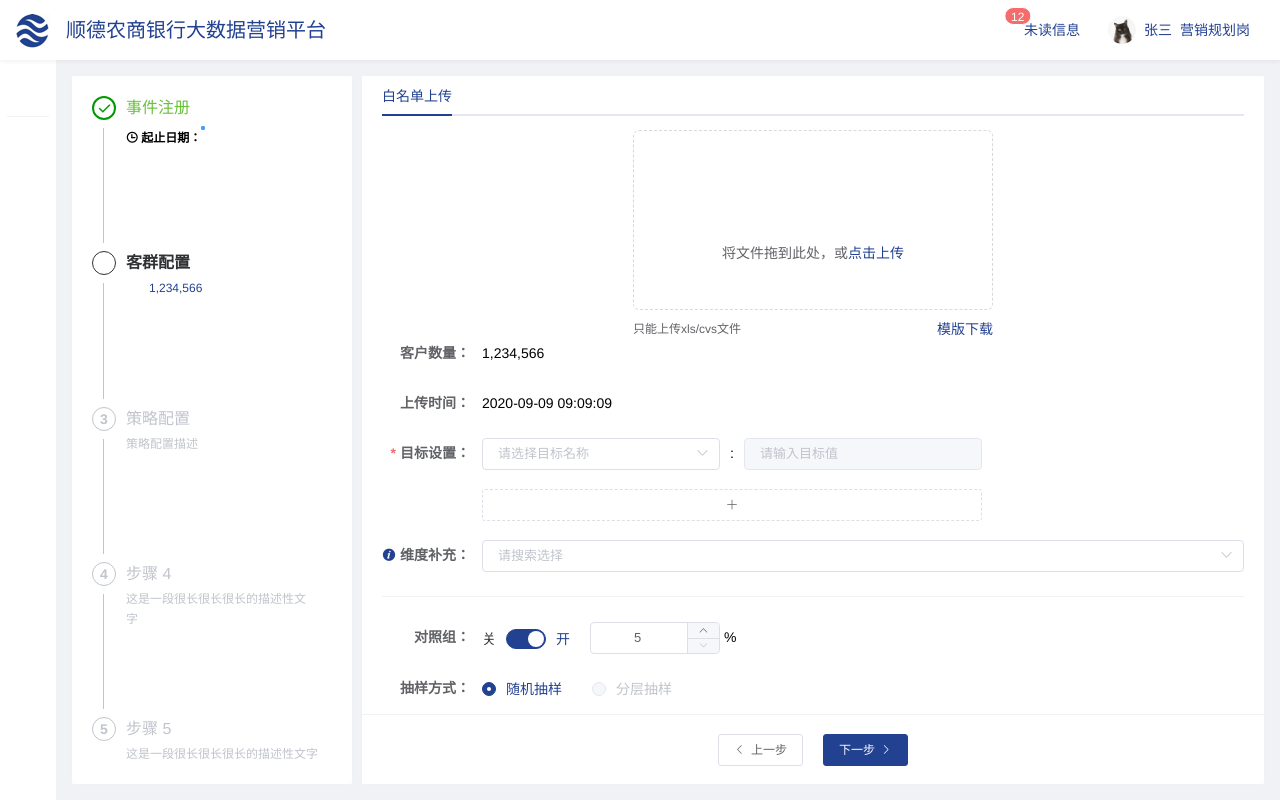
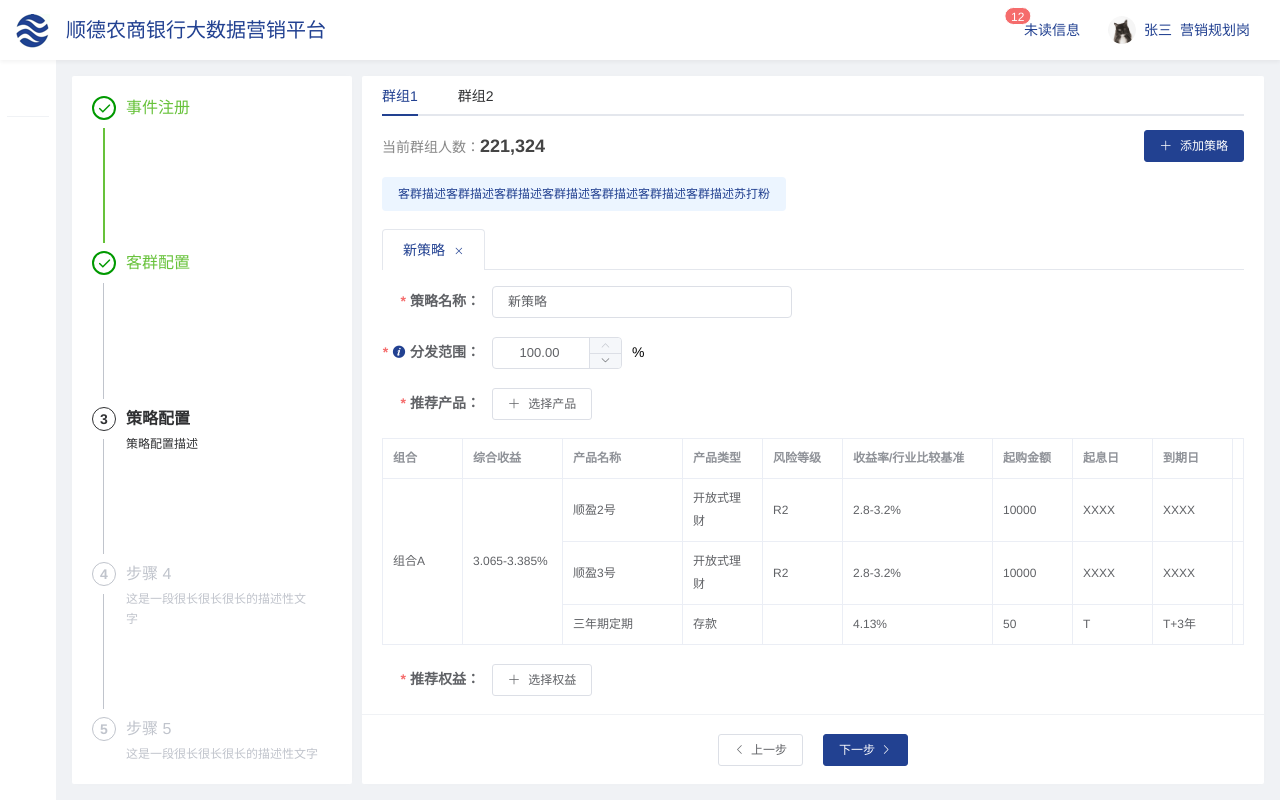
Before and after one commit to zhangxiao22/sdbfront, a Vue app: page /#/createEvent in a window 1280 px wide. Built offline with nearby package versions, Linux system fonts and the light colour scheme.

Commit message:
9.8 策略配置-分发范围

```diff
--- a/src/styles/index.scss
+++ b/src/styles/index.scss
@@ -31,8 +31,8 @@ html {
   box-sizing: inherit;
 }
 
-*:focus {
-  outline: none;
+*:focus,*:active {
+  outline: none !important;
 }
 
 a:focus,
--- a/src/views/createEvent/components/CustomerGroups.vue
+++ b/src/views/createEvent/components/CustomerGroups.vue
@@ -23,7 +23,7 @@
           <el-form ref="form"
                    :model="form"
                    :rules="rules"
-                   label-width="100px"
+                   label-width="110px"
                    class="reg-form">
             <el-form-item label="客户数量：">
               {{ parseInt(form.customerCount).toLocaleString() }}
@@ -119,9 +119,11 @@
                           label="2">分层抽样</el-radio>
               </el-radio-group>
             </el-form-item>
-            <el-form-item label="分群：">
-              <Info style="margin-right:10px;"
-                    content="客群先后顺序决定客群优先级" />
+            <el-form-item>
+              <div slot="label">
+                <Info content="客群先后顺序决定客群优先级（客群标签可拖拽排序）" />
+                分群：
+              </div>
               <el-button icon="el-icon-plus"
                          type="primary"
                          @click="addTab">
@@ -366,11 +368,7 @@ export default {
   }
 }
 </script>
-<style>
-.sortable-drag {
-  box-shadow: 0 0 1px 1px rgba(34, 65, 145, 0.1) inset;
-}
-</style>
+
 <style lang="scss" scoped>
 @import "~@/styles/mixin.scss";
 
@@ -430,6 +428,9 @@ export default {
         }
       }
     }
+    ::v-deep .sortable-drag {
+      box-shadow: 0 0 1px 1px rgba(34, 65, 145, 0.1) inset;
+    }
   }
 }
 </style>
--- a/src/views/createEvent/components/Group.vue
+++ b/src/views/createEvent/components/Group.vue
@@ -3,7 +3,7 @@
     <el-form ref="form"
              :model="form"
              :rules="rules"
-             label-width="100px"
+             label-width="110px"
              class="reg-form">
       <el-form-item label="分群规则：">
         <el-form-item v-for="(conditionItem,i) of form.condition"
--- a/src/views/createEvent/components/Ploy.vue
+++ b/src/views/createEvent/components/Ploy.vue
@@ -9,7 +9,7 @@
 
         <el-form :ref="'form'+gi"
                  :model="group[gi]"
-                 label-width="100px">
+                 label-width="110px">
           <div class="top">
             <div class="left">当前群组人数：<b>{{ animatedNumber }}</b></div>
             <div>
@@ -38,6 +38,25 @@
                   <el-input v-model="ployItem.title"
                             style="width:300px"
                             placeholder="请输入策略名称" />
+                </el-form-item>
+                <el-form-item :prop="'ployTabs.' + pi + '.percent'"
+                              :rules="[{
+                                required: true, message: '值不能为空', trigger: 'blur'
+                              },{
+                                validator: validatePass2, trigger: 'change'
+                              }]"
+                              class="shun-label">
+                  <div slot="label">
+                    <Info content="同一客群下所有策略分发范围总和为100%" />
+                    分发范围：
+                  </div>
+                  <el-input-number v-model="ployItem.percent"
+                                   controls-position="right"
+                                   style="margin-right:10px;"
+                                   :precision="2"
+                                   :min="0"
+                                   :max="100"
+                                   :step="10" />%
                 </el-form-item>
                 <el-form-item required
                               label="推荐产品：">
@@ -361,7 +380,7 @@ export default {
   },
   data() {
     return {
-      radio1: '',
+      // 客群tab对应的值
       groupName: '0',
       // 人数初始值
       tweenedNumber: 0,
@@ -412,7 +431,11 @@ export default {
           desc: '客群描述客群描述客群描述客群描述客群描述客群描述客群描述苏打粉',
           // 策略
           ployTabs: [{
+            // 策略名称
             title: '新策略',
+            // 策略分发范围
+            percent: 100,
+            // 策略tab id
             name: '1',
             // 产品
             product: {
@@ -511,9 +534,15 @@ export default {
     },
     addTab(gi) {
       const newTabName = ++this.group[gi].ployTabIndex + ''
+      let percent = 100
+      this.group[gi].ployTabs.forEach((n, i) => {
+        percent = (percent - n.percent) < 0 ? 0 : (percent - n.percent).toFixed(2)
+      })
+      console.log(percent)
       this.group[gi].ployTabs.push({
         title: '新策略' + newTabName,
         name: newTabName,
+        percent,
         // 产品
         product: {},
         // 权益
@@ -545,6 +574,21 @@ export default {
         })
         .catch(() => {
         })
+    },
+    // 分发百分比校验
+    validatePass2(rule, value, callback) {
+      console.log(this.$refs.form0.validate)
+      let total = 0
+      this.group[+this.groupName].ployTabs.forEach((n, i) => {
+        // console.log(n.percent)
+        total += n.percent
+      })
+      if (total > 100) {
+        callback(new Error('分发范围总和不能大于100%'))
+      }
+      // console.log(valid)
+      // return valid.
+      // console.log(rule, value, callback, source, options, caonima)
     },
     addProduct(gi, pi) {
       // console.log(gi, pi)
@@ -656,6 +700,10 @@ export default {
   .desc {
     @include shun-text;
   }
+  .shun-label ::v-deep .el-form-item__label {
+    display: flex;
+    justify-content: flex-end;
+  }
   .ploy-card {
     @include shun-text;
     border: 1px solid #ebeef5;
--- a/src/views/createEvent/components/Register.vue
+++ b/src/views/createEvent/components/Register.vue
@@ -3,7 +3,7 @@
     <el-form ref="form"
              :model="form"
              :rules="rules"
-             label-width="100px"
+             label-width="110px"
              class="reg-form">
       <el-form-item label="事件名称"
                     prop="name">
--- a/src/views/createEvent/index.vue
+++ b/src/views/createEvent/index.vue
@@ -108,7 +108,7 @@ export default {
         time: [],
         customerCount: ''
       },
-      stepActive: 1,
+      stepActive: 2,
       preDisabled: false
 
     }
--- a/src/views/eventDetail/index.vue
+++ b/src/views/eventDetail/index.vue
@@ -25,7 +25,7 @@
       <div class="base-info">
         <el-form ref="form"
                  class="base-form"
-                 label-width="100px">
+                 label-width="110px">
           <div class="title">事件信息</div>
           <el-form-item label="事件类别：">
             一般营销事件
@@ -44,7 +44,7 @@
         </el-form>
         <el-form ref="form"
                  class="base-form"
-                 label-width="100px">
+                 label-width="110px">
           <div class="title">试点信息</div>
           <el-form-item label="试点时间：">
             2020-01-01 ～ 2020-03-03
```
